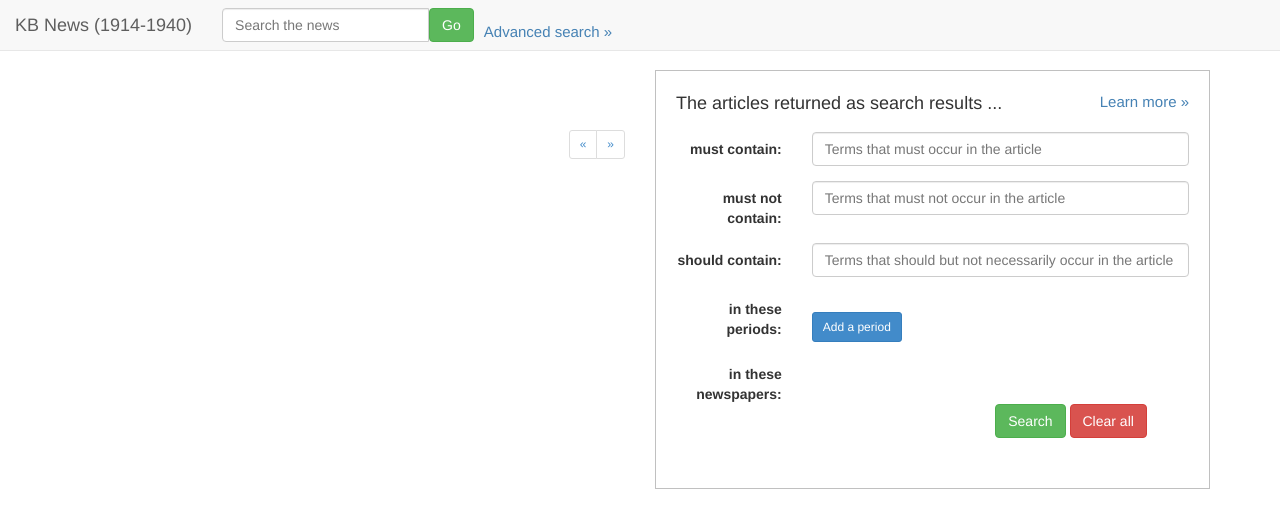
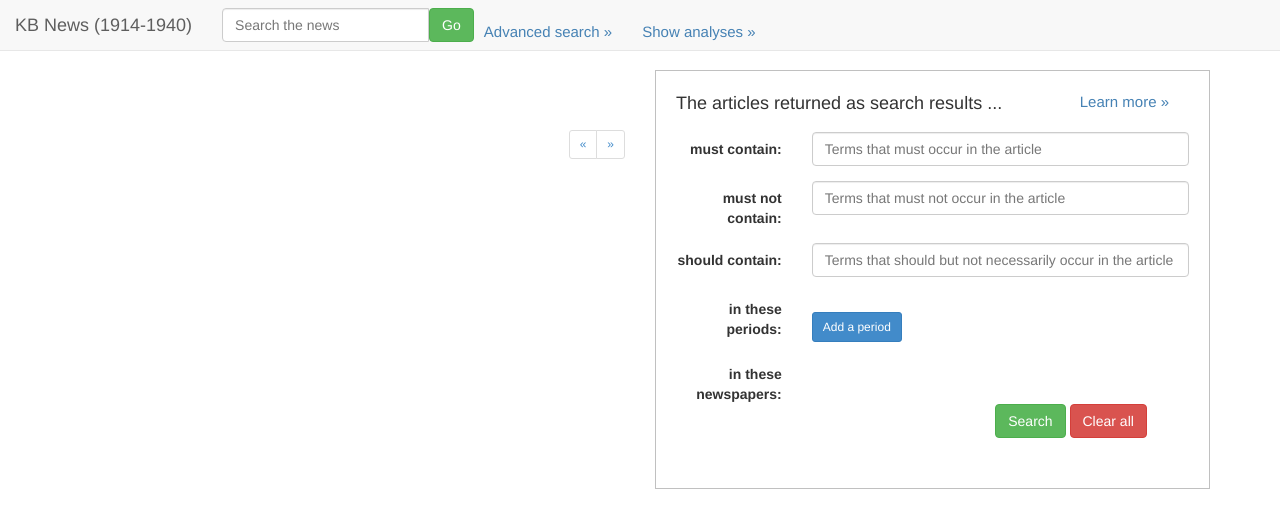
Before and after one commit to KBNLresearch/spatio-temporal-topics, a Django app: template st/templates/newstopics/index.html in a window 1280 px wide. Shown: the top 528 px of the page. Run offline with Django 3.2, Linux system fonts and the light colour scheme; the template is opened without the code that fills it, so the values that code supplies are empty; parts of the project's set-up code (start-up, migrations or seed data) failed here and were passed over; some libraries are stand-ins or nearby versions.

Commit message:
added a button for showing analyses

```diff
--- a/st/static/css/newstopics.css
+++ b/st/static/css/newstopics.css
@@ -68,6 +68,7 @@ span.advanced_searchbox_info {
     color: steelblue;
     cursor: pointer;
     margin-left: 10px;
+    margin-right: 20px;
 }
 
 .err-msg {
@@ -112,3 +113,7 @@ li.selected {
 div.div_datepicker {
     margin-top: 5px;
 }
+
+div.analyses {
+    margin-bottom: 15px;
+}
--- a/st/static/js/newstopics.js
+++ b/st/static/js/newstopics.js
@@ -9,6 +9,14 @@ var default_dateStart = new Date(1913, 12, 1)
 var default_dateEnd = new Date(1940, 11, 31)
 
 $(document).ready(function(){
+
+//============ Show/Hide analyses ================
+$('#btn_show_analyses').click(function(){
+    $(this).text(
+        $(this).text().trim()=='Show analyses \u00bb'?'Hide analyses \u00AB':'Show analyses \u00bb'
+    );
+});
+
 
 //=========== Query operations ==================
 // Operations related to submit and specify
--- a/st/templates/newstopics/index.html
+++ b/st/templates/newstopics/index.html
@@ -31,11 +31,18 @@
         <input type="text" name="q" class="form-control" id="searchbox" placeholder="Search the news" value="{{ simple_search_form.q }}" />
 
         <span class="input-group-btn">
-            <button id="search_submit"  class="btn btn-success" type="submit"> Go
-            <!--span class="glyphicon glyphicon-chevron-right"></span-->
+            <button id="search_submit"  class="btn btn-success" type="submit">
+            Go
+            <!--span class="glyphicon glyphicon-search"></span-->
             </button>
         </span>
+
+        <span id="btn_show_analyses"  class="advanced_searchbox_info pull-right">
+        Show analyses &raquo;
+        </span>
         <span class="advanced_searchbox_info pull-right" id="advanced_option">Advanced search &raquo;</span>
+
+
     </div>
     </div>
     </form>
@@ -206,6 +213,9 @@
 {% endblock %}
 
 {% block C %}
+    <div id="show_analyses" class="analyses">
+    </div>
+    <div id="analyses"></div>
     <div id="result_top" class="info">{{total_results}}</div>
     <div id="resultlist" class="list-group">
         {% for r in resultlist %}
```
